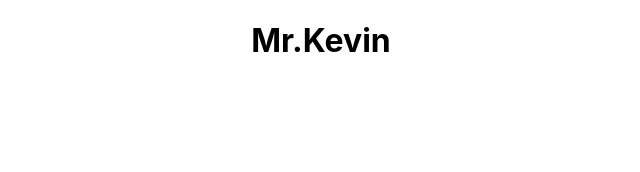
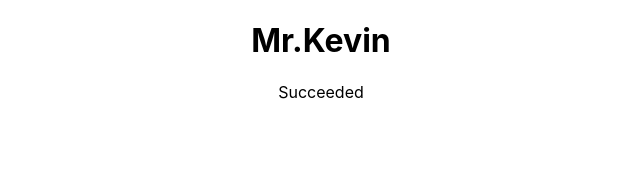
Before and after one commit to Naveensarilla/zure, a React (Create React App) app: page / in a window 1280 px wide. Shown: the top 172 px of the page, without its empty margins (319-959 px from the left). Built offline with nearby package versions, Linux system fonts and the light colour scheme.

Commit message:
Succeeded

```diff
--- a/src/App.js
+++ b/src/App.js
@@ -1,10 +1,11 @@
-import logo from './logo.svg';
+// import logo from './logo.svg';
 import './App.css';
 
 function App() {
   return (
     <div className="App">
       <h1> Mr.Kevin </h1>
+      <p>Succeeded</p>
     </div>
   );
 }
```
Also changed, not shown: 1 other file (tests, documents, lock files or other folders).
